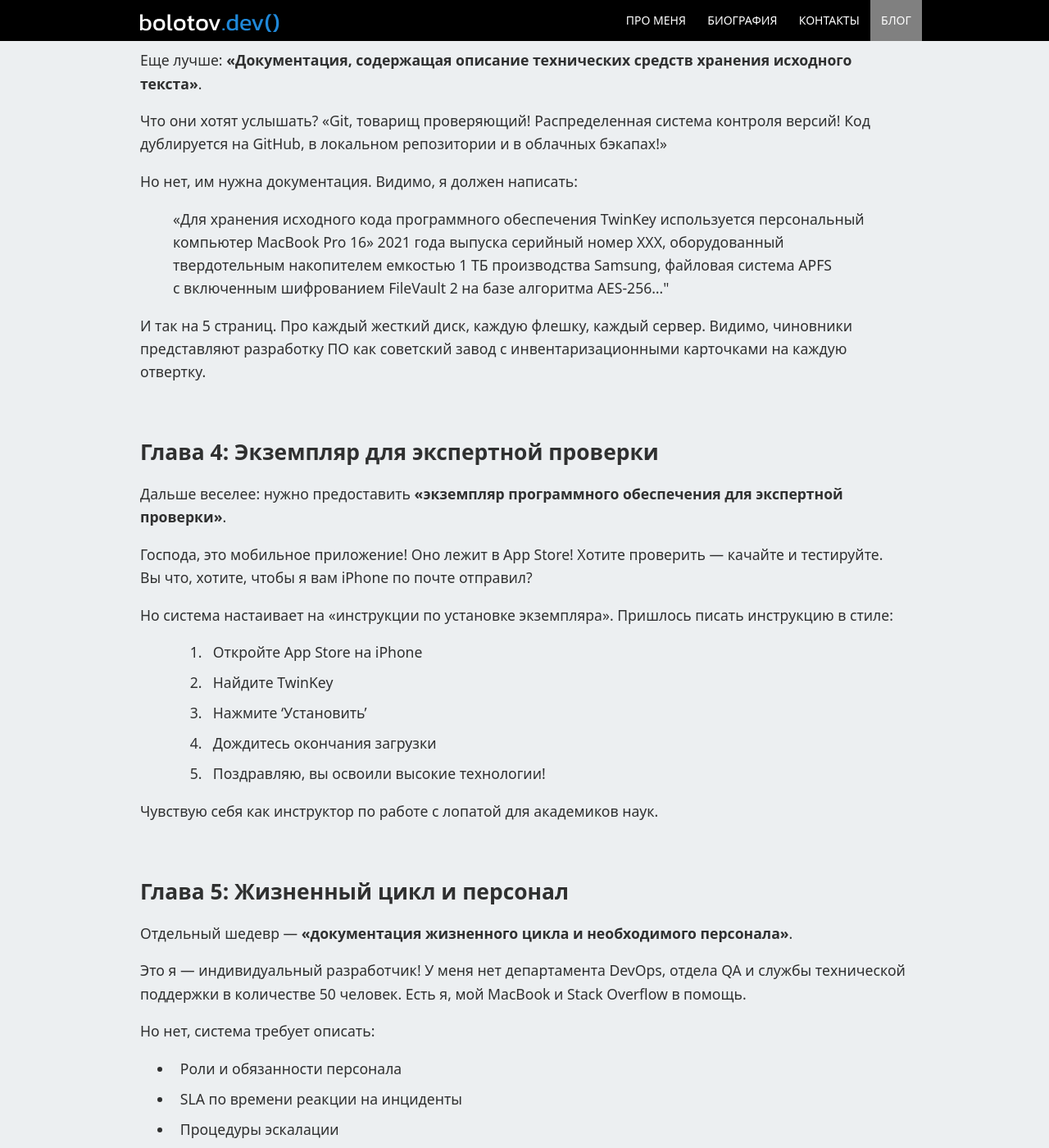
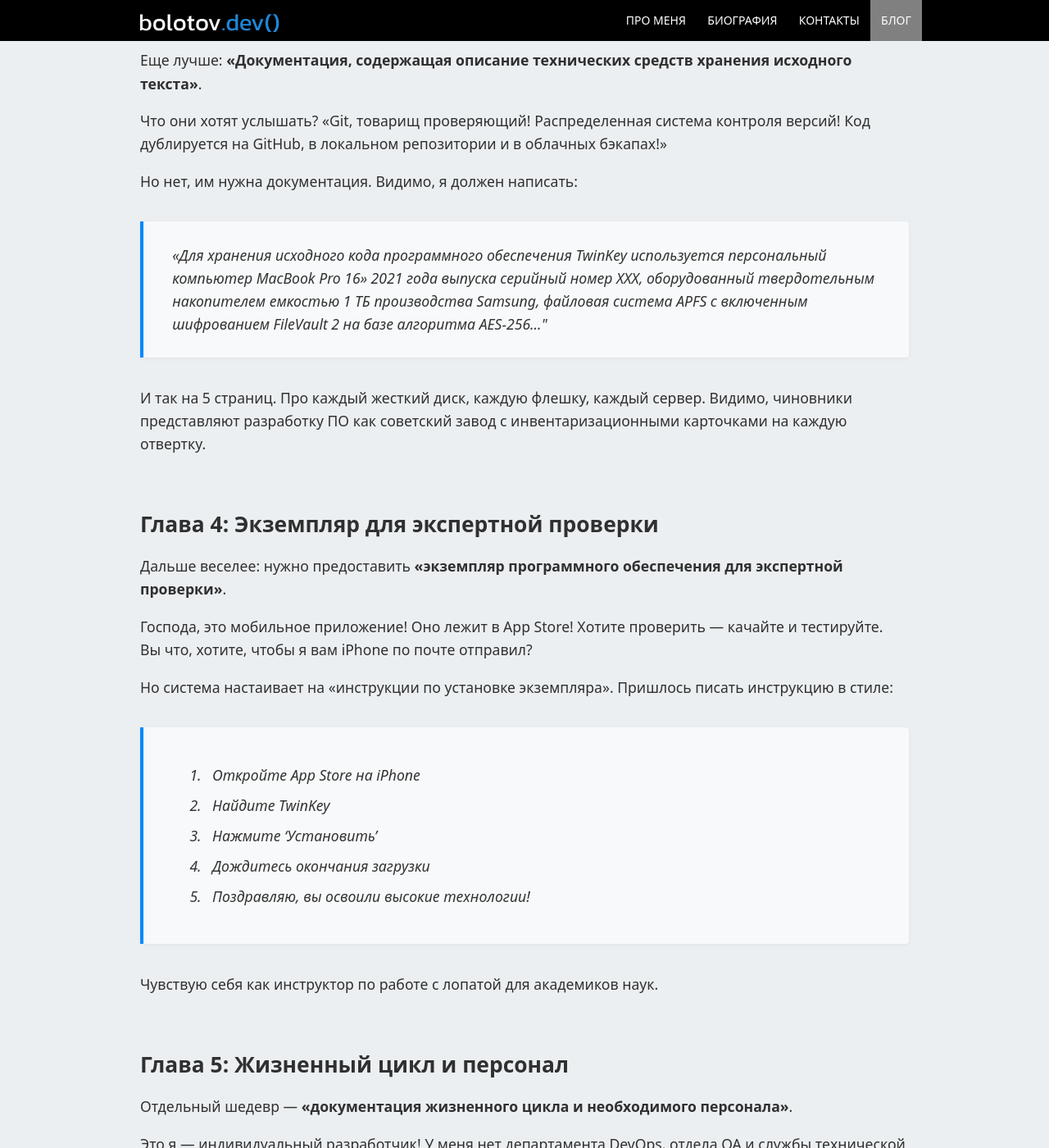
Before and after one commit to artembolotov/artembolotov.github.io, a Jekyll site: the page built from blog/_posts/2025-05-28-reestr-rus-po.md, in a window 1280 px wide and 1400 px high, scrolled down 1650 px. Shown: the whole window at 82% size. Built offline with Jekyll 4.4.1, drawn with Linux system fonts in a browser that asks for light colours.

Commit message:
blockquote styling

```diff
--- a/styles/blog.css
+++ b/styles/blog.css
@@ -424,3 +424,41 @@ time {
     color: #888;
   }
 }
+
+/* Blockquotes styling */
+blockquote {
+  margin: 2em 0;
+  padding: 1.5em 2em;
+  background-color: #f8f9fa;
+  border-left: 4px solid #0089ff;
+  border-radius: 0 4px 4px 0;
+  position: relative;
+  font-style: italic;
+  box-shadow: 0 1px 5px rgba(0,0,0,0.05);
+}
+
+blockquote p {
+  margin: 0;
+  color: rgba(0,0,0,0.8);
+}
+
+blockquote p:last-child {
+  margin-bottom: 0;
+}
+
+/* Dark mode */
+@media (prefers-color-scheme: dark) {
+  .read-time {
+    color: #888;
+  }
+
+  blockquote {
+    background-color: #1a1a1a;
+    border-left-color: #64b2ff;
+    box-shadow: 0 1px 5px rgba(0,0,0,0.2);
+  }
+
+  blockquote p {
+    color: rgba(255,255,255,0.9);
+  }
+}
```
